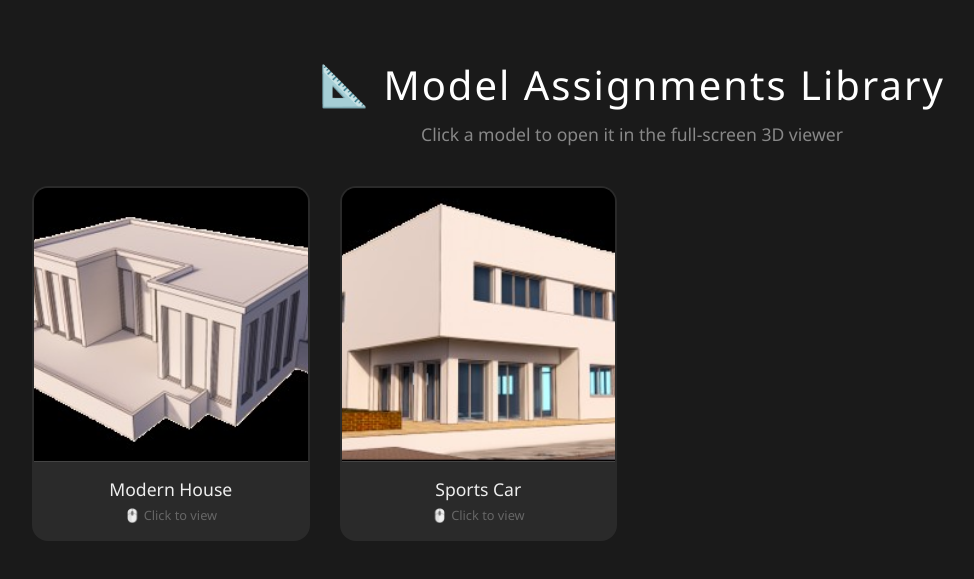
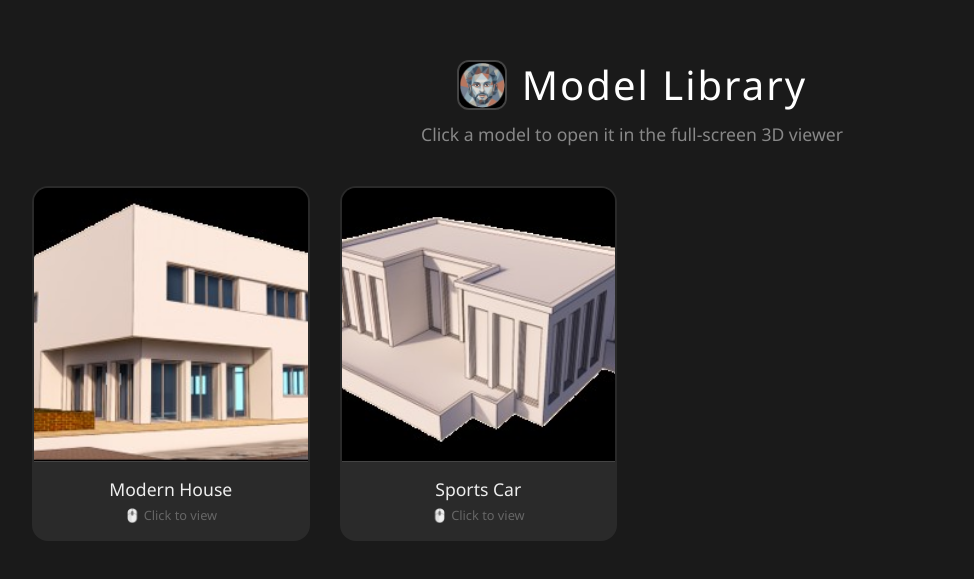
Before and after one commit to Moataz0A0Fatah/3d-viewer, a plain HTML site: page index.html in a window 1280 px wide. Shown: the part 101-680 px from the top of the page, without its empty margins (8-982 px from the left). Drawn offline with Linux system fonts and the light colour scheme.

Commit message:
Update index.html

```diff
--- a/index.html
+++ b/index.html
@@ -18,13 +18,30 @@
             max-width: 1200px;
             width: 100%;
         }
+
+        /* --- Header with Logo Icon --- */
+        .header {
+            display: flex;
+            align-items: center;
+            justify-content: center;
+            gap: 15px;
+            margin-bottom: 10px;
+            flex-wrap: wrap;
+        }
+        .header .logo {
+            width: 50px;
+            height: 50px;
+            object-fit: cover;
+            border-radius: 12px;
+            border: 2px solid #444;
+            background: #222;
+        }
         h1 {
             color: #fff;
             font-weight: 300;
-            text-align: center;
-            margin-bottom: 10px;
             font-size: 2.5rem;
             letter-spacing: 2px;
+            margin: 0;
         }
         .subtitle {
             color: #888;
@@ -32,6 +49,7 @@
             margin-bottom: 40px;
             font-size: 1.1rem;
         }
+
         .grid {
             display: grid;
             grid-template-columns: repeat(auto-fill, minmax(220px, 1fr));
@@ -73,16 +91,24 @@
             color: #666;
             font-size: 0.8rem;
         }
+
         @media (max-width: 600px) {
             .grid { grid-template-columns: repeat(auto-fill, minmax(150px, 1fr)); gap: 15px; }
             h1 { font-size: 1.8rem; }
+            .header .logo { width: 40px; height: 40px; }
         }
     </style>
 </head>
 <body>
     <div class="container">
-        <h1>📐 Model Assignments Library</h1>
+        <!-- Header with Logo Image -->
+        <div class="header">
+            <img src="placeholder.jpg" alt="Logo" class="logo"
+                 onerror="this.style.display='none';">
+            <h1>Model Library</h1>
+        </div>
         <p class="subtitle">Click a model to open it in the full-screen 3D viewer</p>
+
         <div class="grid" id="catalogueGrid"></div>
     </div>
 
@@ -91,9 +117,9 @@
         //  🔧 EDIT THIS LIST: Add your models here (EXACT filenames)
         // ================================================================
         const modelList = [
-            { name: "Modern House", file: "03.glb", thumbnail: "03.jpg" },
-            { name: "Sports Car", file: "01.glb", thumbnail: "01.jpg" }
-            // Add more: { name: "Bridge", file: "03.glb", thumbnail: "03.jpg" }
+            { name: "Modern House", file: "01.glb", thumbnail: "01.jpg" },
+            { name: "Sports Car", file: "03.glb", thumbnail: "03.jpg" }
+            // Add more: { name: "Bridge", file: "bridge.glb", thumbnail: "bridge.jpg" }
         ];
         // ================================================================
 
@@ -109,7 +135,6 @@
                 <span class="click-hint">🖱️ Click to view</span>
             `;
             card.addEventListener('click', () => {
-                // Redirect to the viewer page, passing the model filename
                 window.location.href = `viewer.html?model=${encodeURIComponent(model.file)}`;
             });
             grid.appendChild(card);
```
